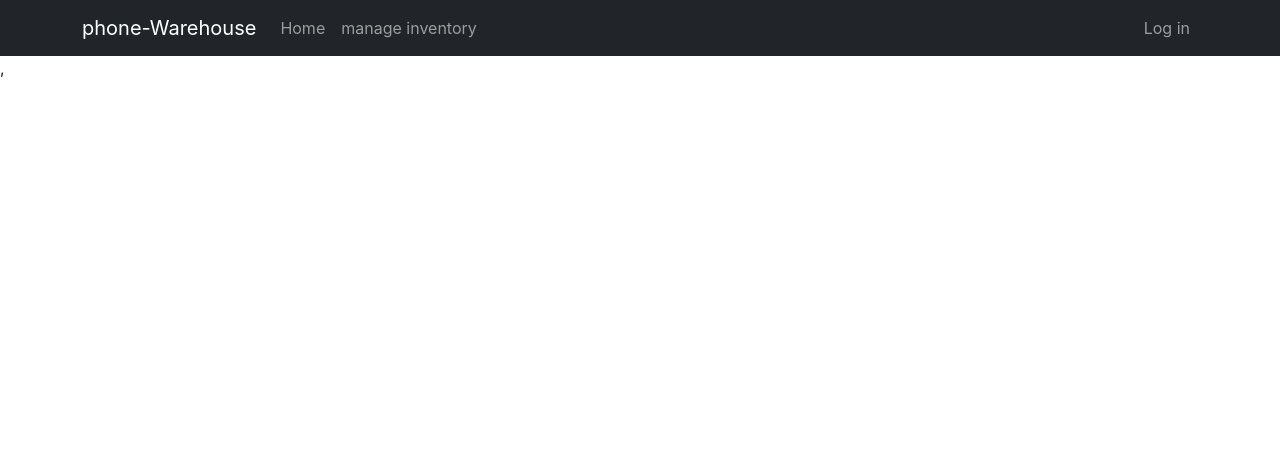
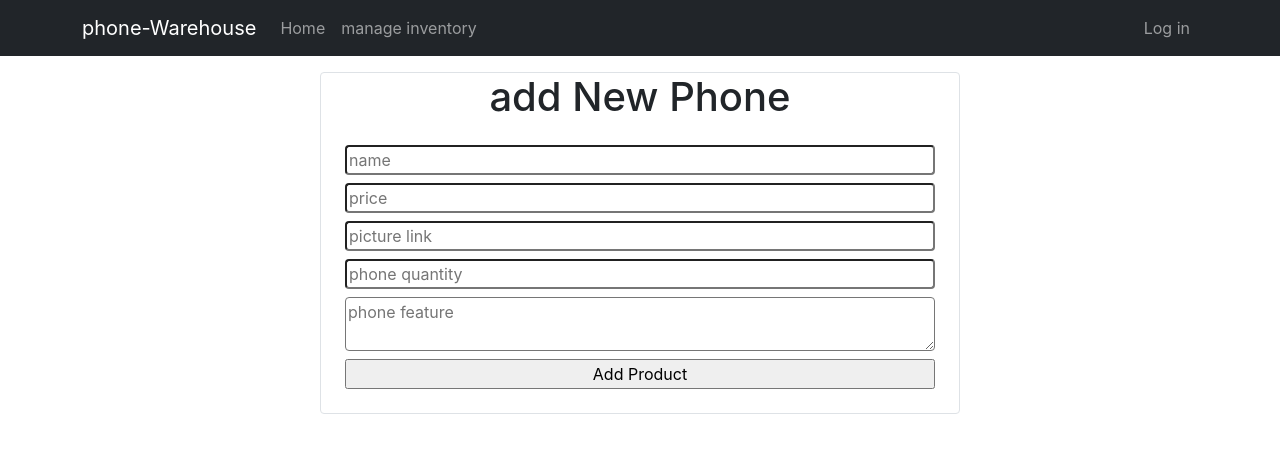
Before and after one commit to Riad15/warehouse-management-clint-side-repo, a React (Create React App) app: page /addProduct in a window 1280 px wide. Shown: the top 452 px of the page. Built offline with nearby package versions, Linux system fonts and the light colour scheme; no server answers.

Commit message:
add to add product and functionality

```diff
--- a/package.json
+++ b/package.json
@@ -12,6 +12,7 @@
     "react-bootstrap": "^2.3.1",
     "react-dom": "^18.1.0",
     "react-firebase-hooks": "^5.0.3",
+    "react-hook-form": "^7.30.0",
     "react-router-dom": "^6.3.0",
     "react-scripts": "5.0.1",
     "web-vitals": "^2.1.4"
--- a/src/App.js
+++ b/src/App.js
@@ -9,6 +9,7 @@ import Login from './Component/Home/Security/Login/Login';
 import Register from './Component/Home/Security/Register/Register';
 import RequareAuth from './Component/Home/Security/RequareAuth/RequareAuth';
 import ManageInventory from './Component/ManageINventory/ManageInventory';
+import AddProduct from './Component/ManageINventory/Update/Add/AddProduct';
 import MYOrder from './Component/Order/MYOrder';
 
 function App() {
@@ -21,6 +22,7 @@ function App() {
         <Route path='/home' element={<Home></Home>}></Route>
         <Route path='/login' element={<Login></Login>}></Route>
         <Route path='/signup' element={<Register></Register>}></Route>
+        <Route path='/addProduct' element={<AddProduct></AddProduct>}></Route>
         <Route path='/inventory' element={<ManageInventory></ManageInventory>}></Route>
         <Route path='/order' element={
 
--- a/src/Component/ManageINventory/ManageInventory.js
+++ b/src/Component/ManageINventory/ManageInventory.js
@@ -1,13 +1,18 @@
 import React from 'react';
+import { useNavigate } from 'react-router-dom';
 import useProducts from '../../Hooks/useProducts';
 
 const ManageInventory = () => {
     const [product, setProduct] = useProducts([]);
+    const navigate = useNavigate();
+    const AddProductNavigate = () => {
+        navigate('/addProduct');
+    }
     return (
         <div className='d-flex flex-column flex-sm-row-reverse align-items-sm-center d-100'>
             <div className='w-25 border m-1'>
                 <div className=' mt-3 mb-3 '>
-                    <button type="button" className="btn btn-dark sticky-top">Add Item</button>
+                    <button type="button" onClick={AddProductNavigate} className="btn btn-dark sticky-top">Add Item</button>
                 </div>
             </div>
             <div className='w-75 border'>
--- /dev/null
+++ b/src/Component/ManageINventory/Update/Add/AddProduct.js
@@ -0,0 +1,39 @@
+import React from 'react';
+import { useForm } from "react-hook-form";
+
+const AddProduct = () => {
+    const { register, handleSubmit } = useForm();
+    const onSubmit = data => {
+        const url = 'http://localhost:5000/products';
+        fetch(url, {
+            method: 'POST',
+            headers: {
+                'content-type': 'application/json'
+            },
+            body: JSON.stringify(data)
+        })
+            .then(res => res.json())
+            .then(result => {
+                console.log(result);
+            })
+
+
+        console.log(data)
+
+    };
+    return (
+        <div className='w-50 mx-auto border m-3 rounded'>
+            <h1>add New Phone</h1>
+            <form className='m-3 p-2 d-flex flex-column' onSubmit={handleSubmit(onSubmit)}>
+                <input placeholder='name' className='mb-2 rounded' {...register("name", { required: true, maxLength: 20 })} />
+                <input placeholder='price' className='mb-2 rounded' type="number" {...register("price",)} />
+                <input placeholder='picture link' className='mb-2 rounded' {...register("picture", { required: true, })} />
+                <input placeholder='phone quantity' className='mb-2 rounded' type="number" {...register("quantity",)} />
+                <textarea placeholder='phone feature' className='mb-2 rounded' {...register("feature", { required: true, maxLength: 80 })} />
+                <input type="submit" value='Add Product' />
+            </form>
+        </div>
+    );
+};
+
+export default AddProduct;
--- a/src/Hooks/useProducts.js
+++ b/src/Hooks/useProducts.js
@@ -3,7 +3,7 @@ import { useEffect, useState } from "react"
 const useProducts = () => {
     const [product, setPsoduct] = useState([]);
     useEffect(() => {
-        fetch('phoneData.json')
+        fetch('http://localhost:5000/products')
             .then(rsc => rsc.json())
             .then(data => setPsoduct(data))
     }, [])
--- a/src/index.js
+++ b/src/index.js
@@ -11,7 +11,7 @@ root.render(
   <BrowserRouter>
     <React.StrictMode>
       <App />
-    </React.StrictMode>,
+    </React.StrictMode>
   </BrowserRouter>
 );
 
```
Also changed, not shown: 1 other file (tests, documents, lock files or other folders).
